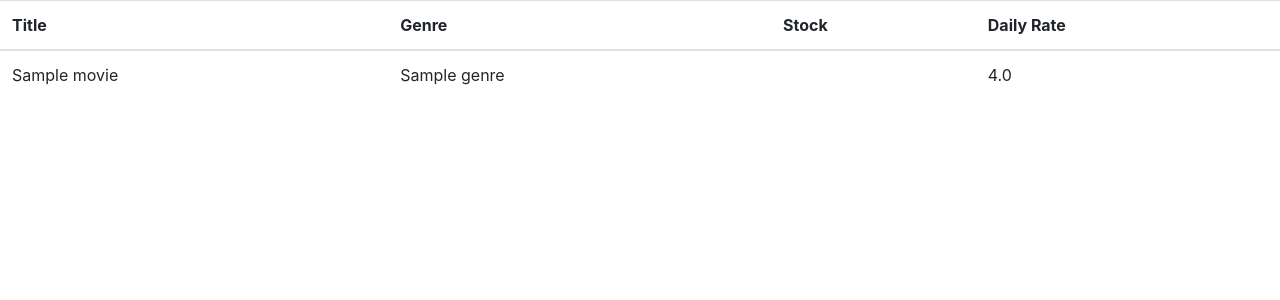
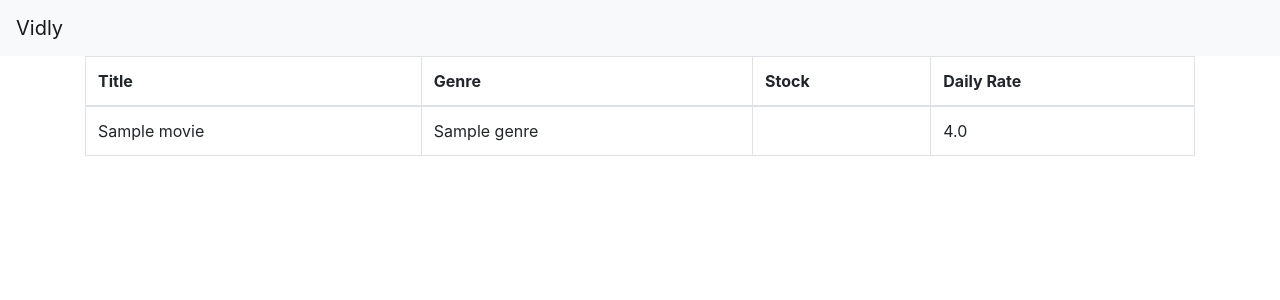
Before and after one commit to joepk90/python-django-example, a Django app: page /movies/ in a window 1280 px wide. Shown: the top 300 px of the page. Run offline with Django 3.2, Linux system fonts and the light colour scheme; tables that the repository leaves empty hold one stand-in row (values such as "Sample post"); some libraries are stand-ins or nearby versions.

Commit message:
10 - 13 - setup navigation in movies base.html template + update table styles

```diff
--- a/movies/templates/movies/base.html
+++ b/movies/templates/movies/base.html
@@ -11,8 +11,16 @@
     <title>Vidly</title>
   </head>
   <body>
-    {% block content %}
-    {% endblock %}
+
+    <!-- As a link -->
+    <nav class="navbar navbar-light bg-light">
+      <a class="navbar-brand" href="#">Vidly</a>
+    </nav>
+
+    <main class="container">
+      {% block content %}
+      {% endblock %}
+    </main>
 
     <!-- Optional JavaScript -->
     <!-- jQuery first, then Popper.js, then Bootstrap JS -->
--- a/movies/templates/movies/index.html
+++ b/movies/templates/movies/index.html
@@ -2,7 +2,7 @@
 {% extends 'movies/base.html' %}
 
 {% block content %}
-<table class="table">
+<table class="table table-bordered table-hover">
     <thead>
         <tr>
             <th>Title</th>
```
